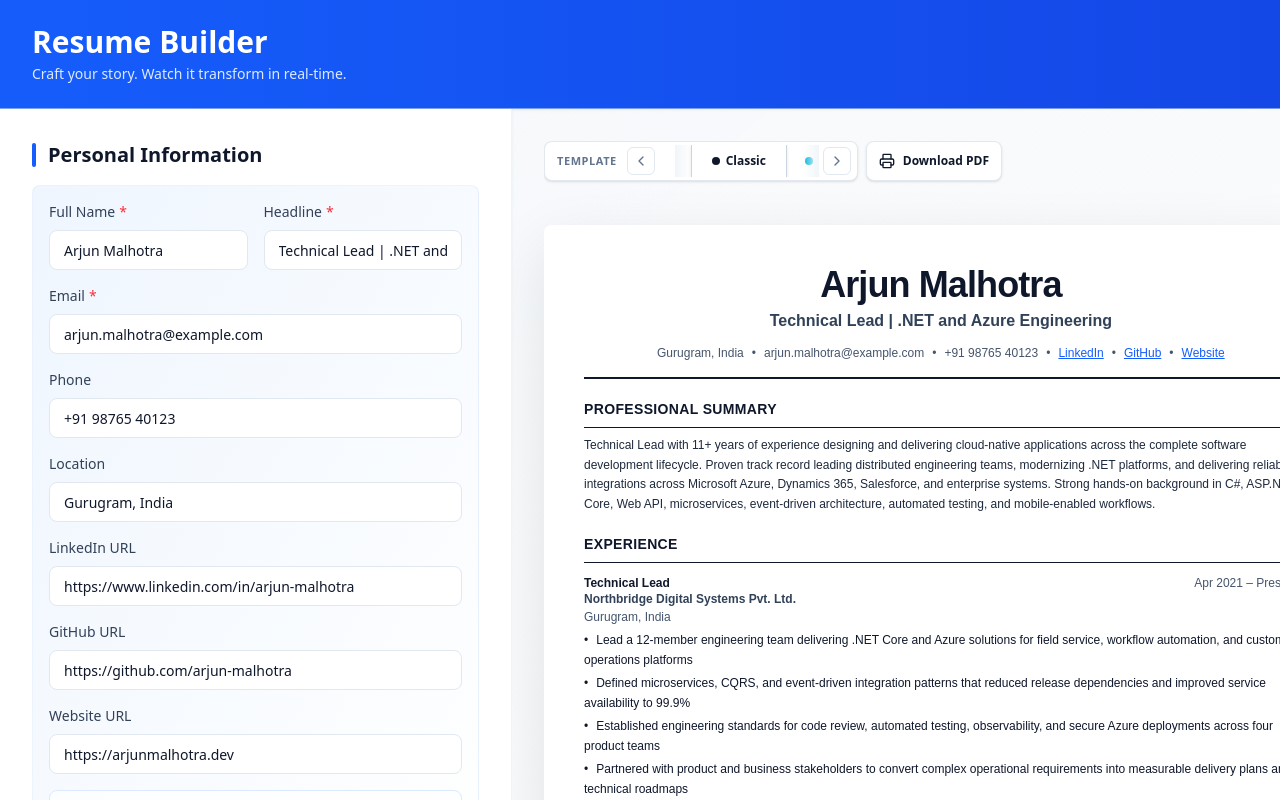
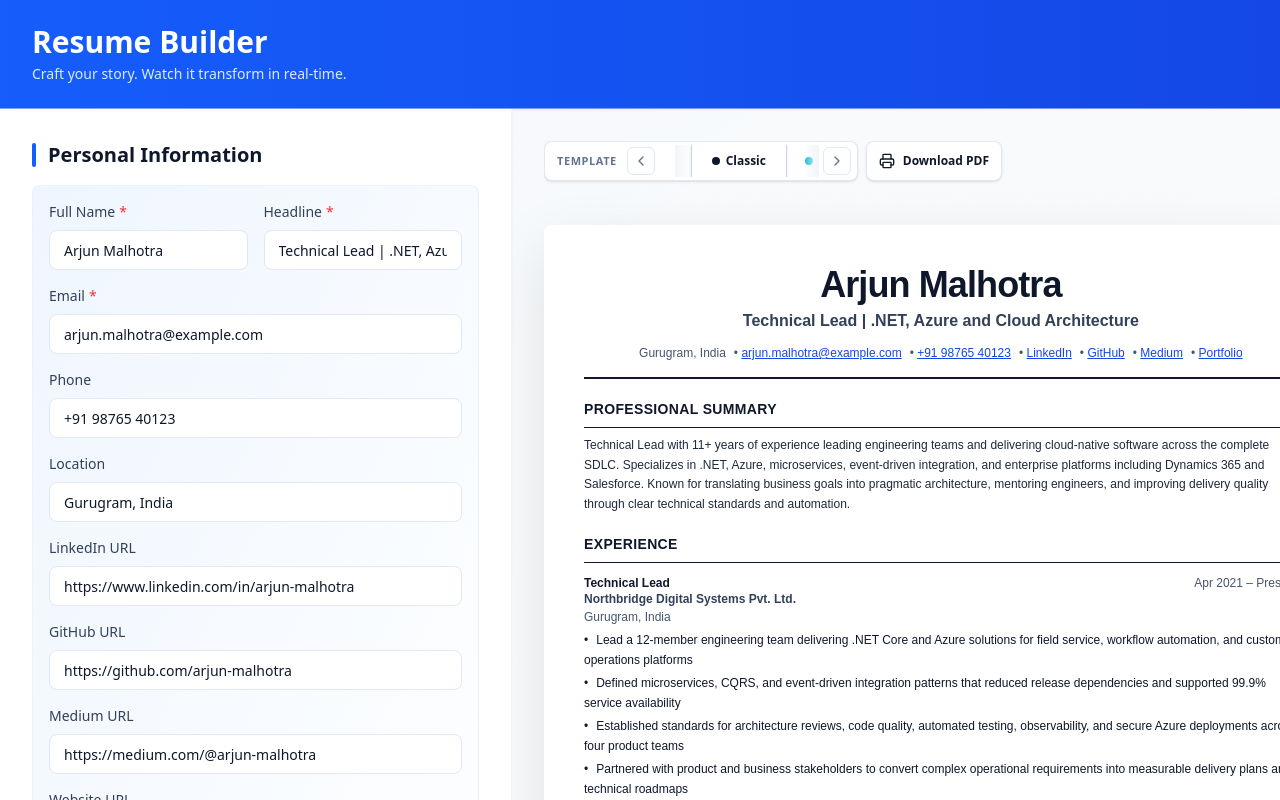
Before and after one commit to ajaysskumar/resume-genie, a React (Vite) app: page / in a window 1280 px wide. Built offline with nearby package versions, Linux system fonts and the light colour scheme.

Commit message:
feat: update resume template with enhanced headline, summary, and project descriptions for clarity and impact

```diff
--- a/src/features/resume/components/PersonalInformationForm.tsx
+++ b/src/features/resume/components/PersonalInformationForm.tsx
@@ -27,7 +27,9 @@ export function PersonalInformationForm() {
     { key: 'location' as const, label: 'Location', placeholder: 'e.g. Bengaluru, India' },
     { key: 'linkedin' as const, label: 'LinkedIn URL', placeholder: 'e.g. linkedin.com/in/mayasharma', type: 'url' },
     { key: 'github' as const, label: 'GitHub URL', placeholder: 'e.g. github.com/mayasharma', type: 'url' },
+    { key: 'medium' as const, label: 'Medium URL', placeholder: 'e.g. medium.com/@mayasharma', type: 'url' },
     { key: 'website' as const, label: 'Website URL', placeholder: 'e.g. mayasharma.dev', type: 'url' },
+    { key: 'websiteLabel' as const, label: 'Website link label', placeholder: 'Blog', type: 'text' },
   ]
 
   return (
@@ -42,7 +44,7 @@ export function PersonalInformationForm() {
             <Input
               id={field.key}
               type={field.type || 'text'}
-              value={personal[field.key] || ''}
+              value={personal[field.key] || (field.key === 'websiteLabel' ? 'Blog' : '')}
               onChange={(e: React.ChangeEvent<HTMLInputElement>) => updatePersonal(field.key, e.target.value)}
               placeholder={field.placeholder}
             />
@@ -59,7 +61,7 @@ export function PersonalInformationForm() {
             <Input
               id={field.key}
               type={field.type || 'text'}
-              value={personal[field.key] || ''}
+              value={personal[field.key] || (field.key === 'websiteLabel' ? 'Blog' : '')}
               onChange={(e: React.ChangeEvent<HTMLInputElement>) => updatePersonal(field.key, e.target.value)}
               placeholder={field.placeholder}
             />
--- a/src/features/resume/data/sample-resume-template-1.json
+++ b/src/features/resume/data/sample-resume-template-1.json
@@ -1,16 +1,18 @@
 {
   "personal": {
     "fullName": "Arjun Malhotra",
-    "headline": "Technical Lead | .NET and Azure Engineering",
+    "headline": "Technical Lead | .NET, Azure and Cloud Architecture",
     "email": "arjun.malhotra@example.com",
     "phone": "+91 98765 40123",
     "location": "Gurugram, India",
     "profileImage": "",
     "linkedin": "https://www.linkedin.com/in/arjun-malhotra",
     "github": "https://github.com/arjun-malhotra",
-    "website": "https://arjunmalhotra.dev"
+    "medium": "https://medium.com/@arjun-malhotra",
+    "website": "https://arjunmalhotra.dev",
+    "websiteLabel": "Portfolio"
   },
-  "summary": "Technical Lead with 11+ years of experience designing and delivering cloud-native applications across the complete software development lifecycle. Proven track record leading distributed engineering teams, modernizing .NET platforms, and delivering reliable integrations across Microsoft Azure, Dynamics 365, Salesforce, and enterprise systems. Strong hands-on background in C#, ASP.NET Core, Web API, microservices, event-driven architecture, automated testing, and mobile-enabled workflows.",
+  "summary": "Technical Lead with 11+ years of experience leading engineering teams and delivering cloud-native software across the complete SDLC. Specializes in .NET, Azure, microservices, event-driven integration, and enterprise platforms including Dynamics 365 and Salesforce. Known for translating business goals into pragmatic architecture, mentoring engineers, and improving delivery quality through clear technical standards and automation.",
   "experience": [
     {
       "id": "experience-northbridge",
@@ -27,11 +29,11 @@
         },
         {
           "id": "bullet-northbridge-2",
-          "text": "Defined microservices, CQRS, and event-driven integration patterns that reduced release dependencies and improved service availability to 99.9%"
+          "text": "Defined microservices, CQRS, and event-driven integration patterns that reduced release dependencies and supported 99.9% service availability"
         },
         {
           "id": "bullet-northbridge-3",
-          "text": "Established engineering standards for code review, automated testing, observability, and secure Azure deployments across four product teams"
+          "text": "Established standards for architecture reviews, code quality, automated testing, observability, and secure Azure deployments across four product teams"
         },
         {
           "id": "bullet-northbridge-4",
@@ -50,7 +52,7 @@
       "bullets": [
         {
           "id": "bullet-cloudworks-1",
-          "text": "Designed and implemented REST APIs, background jobs, and Azure integrations for enterprise systems processing more than 2 million monthly records"
+          "text": "Designed REST APIs, background jobs, and Azure integrations for enterprise systems processing more than 2 million monthly records"
         },
         {
           "id": "bullet-cloudworks-2",
@@ -62,7 +64,7 @@
         },
         {
           "id": "bullet-cloudworks-4",
-          "text": "Introduced NUnit, MSTest, Moq, and NSubstitute test practices that increased regression coverage for critical business workflows"
+          "text": "Guided the adoption of automated testing with NUnit, MSTest, Moq, and NSubstitute for critical business workflows"
         }
       ]
     },
@@ -77,54 +79,40 @@
       "bullets": [
         {
           "id": "bullet-appforge-1",
-          "text": "Delivered web applications and service integrations using C#, ASP.NET MVC, Web API, Entity Framework, jQuery, and SQL Server"
+          "text": "Delivered web applications and service integrations using C#, ASP.NET MVC, Web API, Entity Framework, and SQL Server"
         },
         {
           "id": "bullet-appforge-2",
-          "text": "Built responsive mobile workflows with Ionic, Angular, and Xamarin Forms for field operations and internal approval processes"
-        },
-        {
-          "id": "bullet-appforge-3",
-          "text": "Created an IoT monitoring prototype using Arduino, NodeMCU, MQTT, Azure IoT Hub, and Stream Analytics"
+          "text": "Built mobile and IoT workflows with Ionic, Angular, Xamarin Forms, Arduino, MQTT, and Azure IoT Hub"
         }
       ]
     }
   ],
   "skills": [
     {
+      "id": "skills-leadership-architecture",
+      "category": "Technical Leadership",
+      "skills": ["Technical Strategy", "Solution Architecture", "Microservices", "CQRS", "Event-Driven Design", "Team Mentoring", "Code Reviews", "Delivery Planning"]
+    },
+    {
       "id": "skills-dotnet",
       "category": ".NET and Backend",
-      "skills": ["C#", "ASP.NET", ".NET Core", "ASP.NET Core", "MVC", "LINQ", "Entity Framework", "Dapper", "Web API", "SQL Server"]
-    },
-    {
-      "id": "skills-web",
-      "category": "Web Technologies",
-      "skills": ["HTML5", "CSS", "JavaScript", "Bootstrap", "jQuery", "AJAX", "Angular"]
-    },
-    {
-      "id": "skills-architecture",
-      "category": "Architecture and Design Patterns",
-      "skills": ["CQRS", "Microservices", "SOA", "Event-Driven Architecture", "Repository", "Unit of Work", "Dependency Injection"]
+      "skills": ["C#", "ASP.NET Core", ".NET Core", "Web API", "Entity Framework", "Dapper", "LINQ", "SQL Server"]
     },
     {
       "id": "skills-azure",
-      "category": "Microsoft Azure",
-      "skills": ["iPaaS", "Logic Apps", "Event Hubs", "Service Bus", "Azure Functions", "WebJobs", "Web Apps", "Azure AD Apps", "Key Vault", "Azure SQL", "Azure IoT Hub", "Stream Analytics"]
+      "category": "Azure and Integration",
+      "skills": ["Azure Functions", "Logic Apps", "Service Bus", "Event Hubs", "Azure SQL", "Web Apps", "Key Vault", "API Apps", "Dynamics 365", "Salesforce"]
     },
     {
-      "id": "skills-quality-tools",
-      "category": "Testing and Developer Tools",
-      "skills": ["NUnit", "MSTest", "NSubstitute", "Moq", "Postman", "Fiddler", "SoapUI", "Git", "TFS", "Jenkins", "Hangfire"]
+      "id": "skills-quality-delivery",
+      "category": "Quality and Delivery",
+      "skills": ["NUnit", "MSTest", "Moq", "NSubstitute", "Postman", "Git", "TFS", "Jenkins", "Hangfire"]
     },
     {
-      "id": "skills-iot",
-      "category": "IoT and Messaging",
-      "skills": ["Arduino", "NodeMCU ESP8266", "MQTT", "Azure IoT Hub", "RabbitMQ"]
-    },
-    {
-      "id": "skills-mobile-crm",
-      "category": "Mobile and CRM",
-      "skills": ["Apache Cordova", "Ionic", "Angular", "Xamarin Forms", "WCF", "Dynamics 365 CRM", "Dynamics 365 CE", "Salesforce"]
+      "id": "skills-platforms",
+      "category": "Web, Mobile and IoT",
+      "skills": ["JavaScript", "Angular", "jQuery", "Ionic", "Xamarin Forms", "Arduino", "MQTT", "Azure IoT Hub", "RabbitMQ"]
     }
   ],
   "education": [
@@ -143,7 +131,7 @@
       "id": "project-service-optimization",
       "name": "Field Service Resource Optimization Platform",
       "organization": "Northbridge Digital Systems Pvt. Ltd.",
-      "description": "Led the modernization of a map-driven scheduling platform that matches field resources with service requirements using location, availability, and timing constraints. Owned architecture decisions, technical delivery, and integration reliability for a 12-member team.",
+      "description": "Led the modernization of a map-driven scheduling platform matching field resources with service requirements by location, availability, and timing. Owned architecture, technical delivery, and integration reliability for a 12-member team.",
       "url": "",
       "technologies": [".NET Core", "ASP.NET Web API", "Azure Functions", "Azure Service Bus", "Azure SQL", "Azure Web Apps", "Dynamics 365 Field Service"]
     },
@@ -151,7 +139,7 @@
       "id": "project-compliance-workflow",
       "name": "Candidate Compliance Workflow Platform",
       "organization": "Northbridge Digital Systems Pvt. Ltd.",
-      "description": "Designed a modular workflow platform for tracking background verification and compliance activities. Introduced service boundaries, asynchronous processing, and operational dashboards for high-volume customer workflows.",
+      "description": "Designed a modular workflow platform for background verification and compliance activities, introducing service boundaries, asynchronous processing, and operational dashboards for high-volume workflows.",
       "url": "",
       "technologies": [".NET Core", "Microservices", "CQRS", "Entity Framework", "Dapper", "RabbitMQ", "SQL Server", "Jenkins"]
     },
@@ -159,17 +147,9 @@
       "id": "project-enterprise-integration",
       "name": "Enterprise CRM and ERP Integration Hub",
       "organization": "CloudWorks Consulting India Pvt. Ltd.",
-      "description": "Built reliable interfaces between Dynamics 365, Salesforce, Microsoft Dynamics NAV, and partner systems. Added retry handling, monitoring, and secure message-based processing for business-critical integrations.",
+      "description": "Architected reliable interfaces between Dynamics 365, Salesforce, Microsoft Dynamics NAV, and partner systems with retry handling, monitoring, and secure message processing.",
       "url": "",
       "technologies": ["C#", "Web API", "Azure Logic Apps", "Azure API Apps", "Azure Service Bus", "Dynamics 365", "Salesforce"]
-    },
-    {
-      "id": "project-warranty-platform",
-      "name": "Warranty Management Platform",
-      "organization": "CloudWorks Consulting India Pvt. Ltd.",
-      "description": "Delivered a web and mobile warranty tracking solution integrated with Salesforce CRM, enabling customer service teams to manage product claims and service history from a shared workflow.",
-      "url": "",
-      "technologies": ["ASP.NET MVC", "C#", "Entity Framework", "Web API", "Azure Logic Apps", "Salesforce", "Ionic"]
     },
     {
       "id": "project-iot-monitoring",
@@ -178,14 +158,6 @@
       "description": "Built an IoT prototype that captured temperature telemetry, evaluated threshold breaches, and raised corrective-action tickets in Dynamics 365 CRM for temperature-sensitive inventory.",
       "url": "",
       "technologies": ["C#", "ASP.NET MVC", "Arduino SDK", "NodeMCU", "MQTT", "Azure IoT Hub", "Stream Analytics", "Chart.js", "Google Maps"]
-    },
-    {
-      "id": "project-mobile-approvals",
-      "name": "Executive Purchase Order Mobile App",
-      "organization": "AppForge Technologies Pvt. Ltd.",
-      "description": "Created a mobile approval workflow that gave regional and executive users visibility into purchase orders and enabled decisions across multiple business units.",
-      "url": "",
-      "technologies": ["Xamarin Forms", "C#", "WCF", "Microsoft Flows", "PowerApps", "Dynamics NAV 2009"]
     }
   ],
   "certifications": [
--- a/src/features/resume/preview/AtsResumeTemplate.tsx
+++ b/src/features/resume/preview/AtsResumeTemplate.tsx
@@ -1,6 +1,7 @@
 import type { Resume } from '../types/resume'
 import { formatDate } from '@/lib/utils'
 import { ResumeAdditionalSections } from './ResumeAdditionalSections'
+import { ResumeContactLine } from './ResumeContactLine'
 
 interface AtsResumeTemplateProps {
   resume: Resume
@@ -15,53 +16,7 @@ export function AtsResumeTemplate({ resume }: AtsResumeTemplateProps) {
       <div className="text-center border-b-2 border-slate-900 pb-4">
         <h1 className="text-4xl font-bold tracking-tight mb-1">{personal.fullName || 'Your Name'}</h1>
         <p className="text-base font-semibold text-slate-700 mb-3">{personal.headline || 'Your Headline'}</p>
-        <div className="flex justify-center gap-2 text-xs text-slate-600 flex-wrap">
-          {personal.location && <span className="font-medium">{personal.location}</span>}
-          {personal.email && (
-            <>
-              {personal.location && <span>•</span>}
-              <span>{personal.email}</span>
-            </>
-          )}
-          {personal.phone && (
-            <>
-              <span>•</span>
-              <span>{personal.phone}</span>
-            </>
-          )}
-          {personal.linkedin && (
-            <>
-              <span>•</span>
-              <a
-                href={personal.linkedin}
-                target="_blank"
-                rel="noopener noreferrer"
-                className="text-blue-600 underline hover:no-underline"
-              >
-                LinkedIn
-              </a>
-            </>
-          )}
-          {personal.github && (
-            <>
-              <span>•</span>
-              <a href={personal.github} target="_blank" rel="noopener noreferrer" className="text-blue-600 underline hover:no-underline">GitHub</a>
-            </>
-          )}
-          {personal.website && (
-            <>
-              <span>•</span>
-              <a
-                href={personal.website}
-                target="_blank"
-                rel="noopener noreferrer"
-                className="text-blue-600 underline hover:no-underline"
-              >
-                Website
-              </a>
-            </>
-          )}
-        </div>
+        <ResumeContactLine personal={personal} separator=" • " className="flex flex-wrap justify-center gap-x-2 text-xs text-slate-600" />
       </div>
 
       {/* Summary */}
--- a/src/features/resume/preview/CompactResumeTemplate.tsx
+++ b/src/features/resume/preview/CompactResumeTemplate.tsx
@@ -1,6 +1,7 @@
 import type { Resume } from '../types/resume'
 import { formatDate } from '@/lib/utils'
 import { ResumeAdditionalSections } from './ResumeAdditionalSections'
+import { ResumeContactLine } from './ResumeContactLine'
 
 interface CompactResumeTemplateProps {
   resume: Resume
@@ -14,9 +15,7 @@ export function CompactResumeTemplate({ resume }: CompactResumeTemplateProps) {
       <header className="text-center">
         <h1 className="text-3xl font-bold tracking-tight">{personal.fullName || 'Your Name'}</h1>
         <p className="mt-1 text-sm font-semibold text-slate-700">{personal.headline || 'Your Headline'}</p>
-        <p className="mt-2 text-[11px] leading-5 text-slate-600">
-          {[personal.location, personal.email, personal.phone, personal.linkedin, personal.github, personal.website].filter(Boolean).join(' | ')}
-        </p>
+        <ResumeContactLine personal={personal} className="mt-2 text-[11px] leading-5 text-slate-600" />
       </header>
 
       {summary && (
--- a/src/features/resume/preview/EngineeringResumeTemplate.tsx
+++ b/src/features/resume/preview/EngineeringResumeTemplate.tsx
@@ -1,6 +1,7 @@
 import type { Resume } from '../types/resume'
 import { formatDate } from '@/lib/utils'
 import { ResumeAdditionalSections } from './ResumeAdditionalSections'
+import { ResumeContactLine } from './ResumeContactLine'
 
 interface EngineeringResumeTemplateProps {
   resume: Resume
@@ -14,9 +15,7 @@ export function EngineeringResumeTemplate({ resume }: EngineeringResumeTemplateP
       <header className="border-b-4 border-teal-700 pb-4">
         <h1 className="text-3xl font-bold tracking-tight">{personal.fullName || 'Your Name'}</h1>
         <p className="mt-1 text-base font-semibold text-teal-800">{personal.headline || 'Your Headline'}</p>
-        <p className="mt-3 text-xs leading-5 text-slate-600">
-          {[personal.location, personal.email, personal.phone, personal.linkedin, personal.github, personal.website].filter(Boolean).join(' | ')}
-        </p>
+        <ResumeContactLine personal={personal} className="mt-3 text-xs leading-5 text-slate-600" />
       </header>
 
       {summary && (
--- a/src/features/resume/preview/ExecutiveResumeTemplate.tsx
+++ b/src/features/resume/preview/ExecutiveResumeTemplate.tsx
@@ -1,6 +1,7 @@
 import type { Resume } from '../types/resume'
 import { formatDate } from '@/lib/utils'
 import { ResumeAdditionalSections } from './ResumeAdditionalSections'
+import { ResumeContactLine } from './ResumeContactLine'
 
 interface ExecutiveResumeTemplateProps { resume: Resume }
 
@@ -23,7 +24,7 @@ export function ExecutiveResumeTemplate({ resume }: ExecutiveResumeTemplateProps
             </div>
           )}
         </div>
-        <ContactLine resume={resume} />
+        <ResumeContactLine personal={personal} separator=" · " className="mt-5 flex flex-wrap gap-x-3 gap-y-1 text-xs text-slate-400" />
       </header>
       <div className="mt-9 space-y-8">
         {summary && <section><SectionTitle>About</SectionTitle><p className="font-serif text-sm leading-7 text-stone-600">{summary}</p></section>}
@@ -35,4 +36,3 @@ export function ExecutiveResumeTemplate({ resume }: ExecutiveResumeTemplateProps
 }
 
 function SectionTitle({ children }: { children: React.ReactNode }) { return <h2 className="mb-4 border-b-2 border-amber-400 pb-2 text-xs font-black uppercase tracking-[0.25em] text-slate-950">{children}</h2> }
-function ContactLine({ resume }: { resume: Resume }) { const { personal } = resume; return <div className="mt-5 flex flex-wrap gap-x-3 gap-y-1 text-xs text-slate-400">{[personal.location, personal.email, personal.phone, personal.linkedin && 'LinkedIn', personal.github && 'GitHub', personal.website && 'Website'].filter(Boolean).map((item) => <span key={item}>{item}</span>)}</div> }
--- a/src/features/resume/preview/MinimalResumeTemplate.tsx
+++ b/src/features/resume/preview/MinimalResumeTemplate.tsx
@@ -1,6 +1,7 @@
 import type { Resume } from '../types/resume'
 import { formatDate } from '@/lib/utils'
 import { ResumeAdditionalSections } from './ResumeAdditionalSections'
+import { ResumeContactLine } from './ResumeContactLine'
 
 interface MinimalResumeTemplateProps { resume: Resume }
 
@@ -12,7 +13,7 @@ export function MinimalResumeTemplate({ resume }: MinimalResumeTemplateProps) {
         <div className="flex min-w-0 items-center gap-4">
           <div><h1 className="text-3xl font-light tracking-[0.08em] text-slate-950">{personal.fullName || 'Your Name'}</h1><p className="mt-2 text-sm text-rose-600">{personal.headline || 'Your Headline'}</p></div>
         </div>
-        <ContactLine resume={resume} />
+        <ResumeContactLine personal={personal} separator=" · " className="max-w-[180px] text-right text-[10px] leading-5 text-slate-500" />
       </header>
       <div className="mt-7 space-y-6">
         {summary && <section><SectionTitle>Summary</SectionTitle><p className="text-sm leading-6">{summary}</p></section>}
@@ -24,4 +25,3 @@ export function MinimalResumeTemplate({ resume }: MinimalResumeTemplateProps) {
 }
 
 function SectionTitle({ children }: { children: React.ReactNode }) { return <h2 className="mb-3 text-xs font-bold uppercase tracking-[0.25em] text-slate-950">{children}</h2> }
-function ContactLine({ resume }: { resume: Resume }) { const { personal } = resume; return <div className="max-w-[180px] text-right text-[10px] leading-5 text-slate-500">{[personal.location, personal.email, personal.phone, personal.linkedin && 'LinkedIn', personal.github && 'GitHub', personal.website && 'Website'].filter(Boolean).join(' · ')}</div> }
--- a/src/features/resume/preview/ModernResumeTemplate.tsx
+++ b/src/features/resume/preview/ModernResumeTemplate.tsx
@@ -1,6 +1,7 @@
 import type { Resume } from '../types/resume'
 import { formatDate } from '@/lib/utils'
 import { ResumeAdditionalSections } from './ResumeAdditionalSections'
+import { ResumeContactLine } from './ResumeContactLine'
 
 interface ModernResumeTemplateProps { resume: Resume }
 
@@ -23,7 +24,7 @@ export function ModernResumeTemplate({ resume }: ModernResumeTemplateProps) {
             </div>
           )}
         </div>
-        <ContactLine resume={resume} />
+        <ResumeContactLine personal={personal} className="mt-5 flex flex-wrap gap-x-3 gap-y-1 text-xs text-slate-500" />
       </header>
       <div className="mt-7 space-y-7">
         {summary && <section><SectionTitle>Profile</SectionTitle><p className="text-sm leading-7 text-slate-600">{summary}</p></section>}
@@ -41,4 +42,3 @@ export function ModernResumeTemplate({ resume }: ModernResumeTemplateProps) {
 }
 
 function SectionTitle({ children }: { children: React.ReactNode }) { return <h2 className="mb-3 text-xs font-black uppercase tracking-[0.22em] text-slate-950">{children}</h2> }
-function ContactLine({ resume }: { resume: Resume }) { const { personal } = resume; return <div className="mt-5 flex flex-wrap gap-x-3 gap-y-1 text-xs text-slate-500">{[personal.location, personal.email, personal.phone, personal.linkedin && 'LinkedIn', personal.github && 'GitHub', personal.website && 'Website'].filter(Boolean).map((item) => <span key={item}>{item}</span>)}</div> }
--- /dev/null
+++ b/src/features/resume/preview/ResumeContactLine.tsx
@@ -0,0 +1,34 @@
+import type { Resume } from '../types/resume'
+
+interface ResumeContactLineProps {
+  personal: Resume['personal']
+  className?: string
+  separator?: string
+}
+
+export function ResumeContactLine({ personal, className, separator = ' | ' }: ResumeContactLineProps) {
+  const items = [
+    personal.location && { label: personal.location },
+    personal.email && { label: personal.email, href: `mailto:${personal.email}` },
+    personal.phone && { label: personal.phone, href: `tel:${personal.phone.replace(/[^\d+]/g, '')}` },
+    personal.linkedin && { label: 'LinkedIn', href: personal.linkedin },
+    personal.github && { label: 'GitHub', href: personal.github },
+    personal.medium && { label: 'Medium', href: personal.medium },
+    personal.website && { label: personal.websiteLabel?.trim() || 'Blog', href: personal.website },
+  ].filter((item): item is { label: string; href?: string } => Boolean(item))
+
+  return (
+    <p className={className}>
+      {items.map((item, index) => (
+        <span key={`${item.label}-${index}`}>
+          {index > 0 && separator}
+          {item.href ? (
+            <a href={item.href} target={item.href.startsWith('mailto:') || item.href.startsWith('tel:') ? undefined : '_blank'} rel={item.href.startsWith('mailto:') || item.href.startsWith('tel:') ? undefined : 'noopener noreferrer'} className="text-blue-700 underline hover:no-underline">
+              {item.label}
+            </a>
+          ) : item.label}
+        </span>
+      ))}
+    </p>
+  )
+}
--- a/src/features/resume/preview/TechnicalResumeTemplate.tsx
+++ b/src/features/resume/preview/TechnicalResumeTemplate.tsx
@@ -1,6 +1,7 @@
 import type { Resume } from '../types/resume'
 import { formatDate } from '@/lib/utils'
 import { ResumeAdditionalSections } from './ResumeAdditionalSections'
+import { ResumeContactLine } from './ResumeContactLine'
 
 interface TechnicalResumeTemplateProps {
   resume: Resume
@@ -14,9 +15,7 @@ export function TechnicalResumeTemplate({ resume }: TechnicalResumeTemplateProps
       <header className="border-b border-slate-900 pb-3">
         <h1 className="text-3xl font-bold tracking-tight">{personal.fullName || 'Your Name'}</h1>
         <p className="mt-1 text-sm font-semibold text-slate-700">{personal.headline || 'Your Headline'}</p>
-        <p className="mt-2 text-xs leading-5 text-slate-600">
-          {[personal.location, personal.email, personal.phone, personal.linkedin, personal.github, personal.website].filter(Boolean).join(' | ')}
-        </p>
+        <ResumeContactLine personal={personal} className="mt-2 text-xs leading-5 text-slate-600" />
       </header>
 
       {summary && (
--- a/src/features/resume/types/resume.ts
+++ b/src/features/resume/types/resume.ts
@@ -23,7 +23,9 @@ export interface PersonalInformation {
   profileImage?: string
   linkedin?: string
   github?: string
+  medium?: string
   website?: string
+  websiteLabel?: string
 }
 
 export interface Skill {
--- a/src/features/resume/validation/resumeSchema.ts
+++ b/src/features/resume/validation/resumeSchema.ts
@@ -64,7 +64,9 @@ export const personalInfoSchema = z.object({
   profileImage: z.string().optional(),
   linkedin: urlSchema,
   github: urlSchema,
+  medium: urlSchema,
   website: urlSchema,
+  websiteLabel: z.string().optional(),
 })
 
 export const skillSchema = z.object({
```
